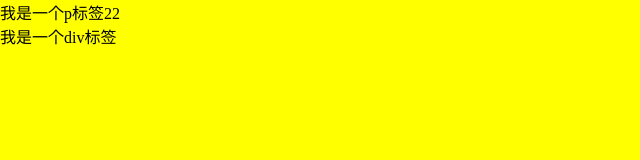
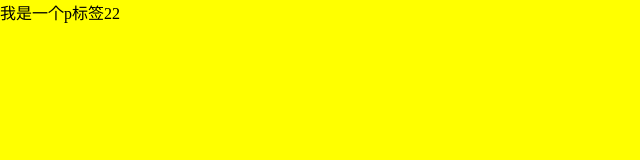
Before and after one commit to datura-lj/development-tool, a plain HTML site: page diff-so-fancy/index.html in a window 1280 px wide. Shown: the whole page, without its empty margins (0-640 px from the left). Drawn offline with Linux system fonts and the light colour scheme.

Commit message:
Update index.html
html

```diff
--- a/diff-so-fancy/index.html
+++ b/diff-so-fancy/index.html
@@ -7,7 +7,6 @@
 <body>
 	<div id="box">
 		<p>我是一个p标签22</p>
-		<div>我是一个div标签</div>
 	</div>
 	<script type="text/javascript" src="index.js"></script>
 </body>
```
